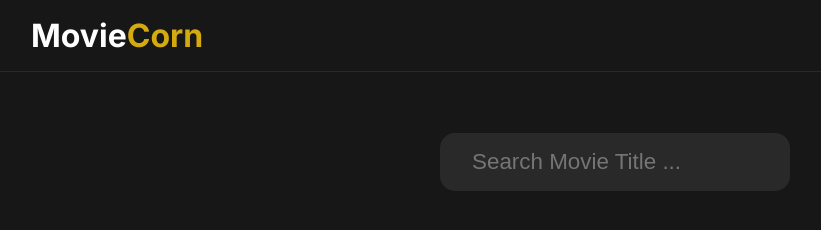
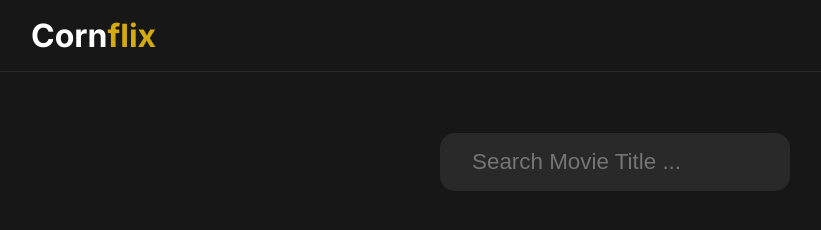
Before and after one commit to assadmustafa/cornflix, a plain HTML site: page index.html in a window 1280 px wide. Shown: the whole page, without its empty margins (25-846 px from the left). Drawn offline with Linux system fonts and the light colour scheme.

Commit message:
Initial commit 2

```diff
--- a/index.html
+++ b/index.html
@@ -16,7 +16,7 @@
         <!-- logo -->
         <div class = "logo">
             <div class = "container">
-                <a href="/"><p>Movie<span>Corn</span></p></a>
+                <a href="/"><p>Corn<span>flix</span></p></a>
 
             </div>
         </div>
```
